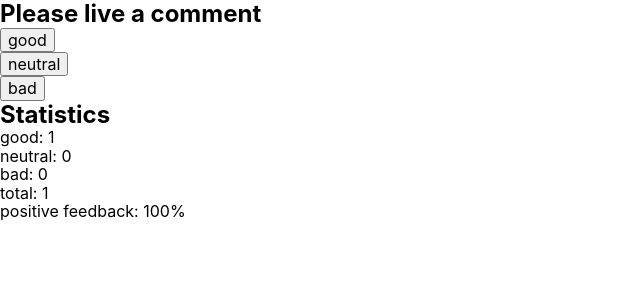
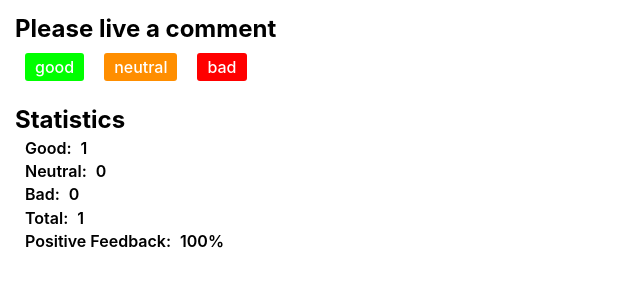
Before and after one commit to Koliadjun/goit-react-hw-02-feedback, a React (Create React App) app: page / in a window 1280 px wide. Both pictures are taken after a click on the button "good". Shown: the top 300 px of the page, without its empty margins (0-640 px from the left). Built offline with nearby package versions, Linux system fonts and the light colour scheme.

Commit message:
style added

```diff
--- a/src/components/StatisticsComp/FeedbackOptions/FeedbackOptions.jsx
+++ b/src/components/StatisticsComp/FeedbackOptions/FeedbackOptions.jsx
@@ -1,15 +1,39 @@
 import React from 'react';
 import PropTypes from 'prop-types';
 import shortid from 'shortid';
+import s from './feedbackOptions.module.css';
 
 const FeedbackOptions = ({ options, onLeaveFeedback }) => {
   return (
-    <ul>
-      {options.map(item => (
-        <li key={shortid.generate()}>
-          <button onClick={onLeaveFeedback}>{item}</button>
-        </li>
-      ))}
+    <ul className={s.list}>
+      {options.map(item => {
+        let color;
+        switch (item) {
+          case 'good':
+            color = '#00ff00';
+            break;
+          case 'neutral':
+            color = '#ff8e00';
+            break;
+          case 'bad':
+            color = '#ff0000';
+            break;
+          default:
+            color = 'grey';
+            break;
+        }
+        return (
+          <li className={s.item} key={shortid.generate()}>
+            <button
+              className={s.button}
+              onClick={onLeaveFeedback}
+              style={{ backgroundColor: ` ${color}` }}
+            >
+              {item}
+            </button>
+          </li>
+        );
+      })}
     </ul>
   );
 };
--- /dev/null
+++ b/src/components/StatisticsComp/FeedbackOptions/feedbackOptions.module.css
@@ -0,0 +1,19 @@
+.list {
+  display: flex;
+}
+.item {
+  margin: 10px;
+}
+.button {
+  border-radius: 3px;
+  border: none;
+  padding: 5px 10px;
+  color: #fff;
+  font-weight: 500;
+  cursor: pointer;
+  transition: all ease 500ms;
+}
+.button:hover,
+button:focus {
+  transform: scale(1.2);
+}
--- a/src/components/StatisticsComp/Section/Section.jsx
+++ b/src/components/StatisticsComp/Section/Section.jsx
@@ -1,8 +1,10 @@
 import React from 'react';
+
+import s from './section.module.css';
 
 const Section = ({ title, children }) => {
   return (
-    <section>
+    <section className={s.section}>
       <h2>{title}</h2>
       {children}
     </section>
--- /dev/null
+++ b/src/components/StatisticsComp/Section/section.module.css
@@ -0,0 +1,3 @@
+.section {
+  margin: 15px;
+}
--- a/src/components/StatisticsComp/Statistics/Statistics.jsx
+++ b/src/components/StatisticsComp/Statistics/Statistics.jsx
@@ -2,22 +2,23 @@ import React from 'react';
 import PropTypes from 'prop-types';
 import shortid from 'shortid';
 
+import s from './Statistics.module.css';
 function Statistics({ options, total, positivePercentage }) {
   const ops = Object.keys(options);
   return (
-    <ul>
+    <ul className={s.list}>
       {ops.map(item => (
-        <li key={shortid.generate()}>
+        <li className={s.item} key={shortid.generate()}>
           {item}:<span> {options[item]}</span>
         </li>
       ))}
       {total ? (
-        <li>
+        <li className={s.item}>
           total: <span>{total}</span>
         </li>
       ) : null}
       {positivePercentage ? (
-        <li>
+        <li className={s.item}>
           positive feedback: <span>{positivePercentage}%</span>
         </li>
       ) : null}
--- /dev/null
+++ b/src/components/StatisticsComp/Statistics/Statistics.module.css
@@ -0,0 +1,11 @@
+.list {
+}
+.item {
+  margin: 5px 10px;
+  font-size: 16px;
+  font-weight: 600;
+  text-transform: capitalize;
+}
+.item span {
+  margin-left: 5px;
+}
```
Also changed, not shown: 1 other file (tests, documents, lock files or other folders).
